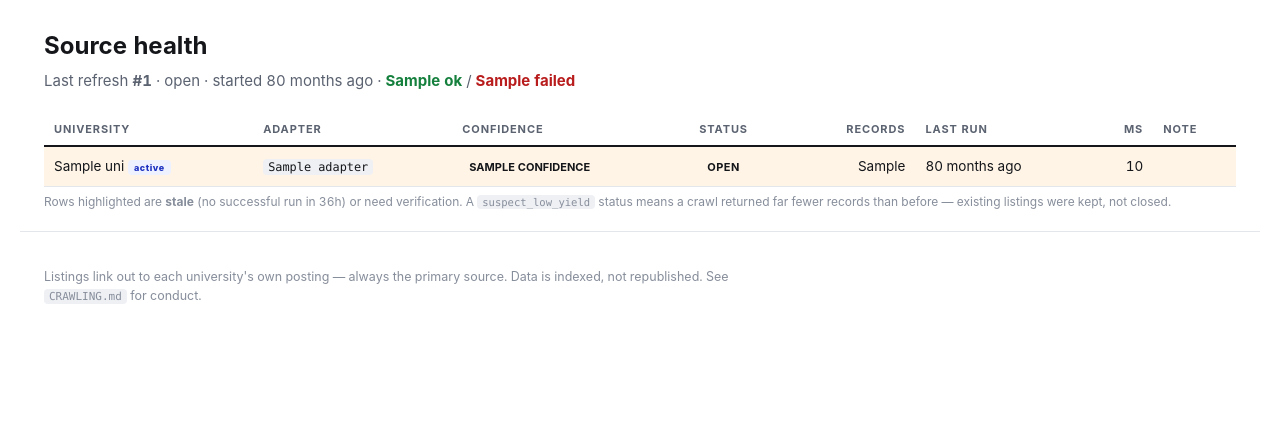
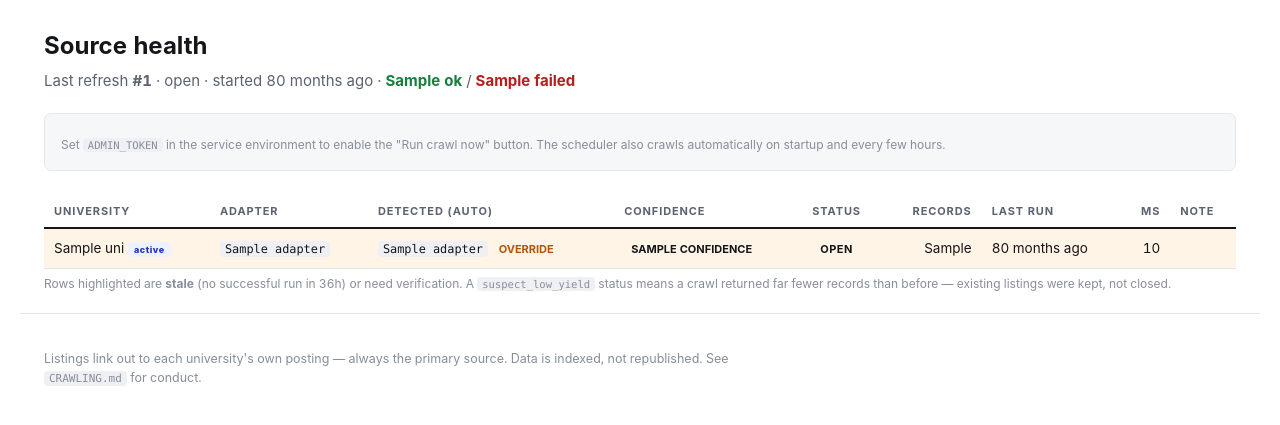
Before and after one commit to barnandbee/c-test4, a FastAPI app: template app/web/templates/admin.html in a window 1280 px wide. Shown: the part 63-488 px from the top of the page. Run offline with FastAPI, Linux system fonts and the light colour scheme; the template is opened without the code that fills it: most values are stand-ins (such as "Sample title", 1, 10 or a date in 2020).

Commit message:
Browser-based "Run crawl now" trigger for free-tier hosts (#3)
Render free tier has no Shell, so add a token-gated 'Run crawl now' button on
/admin that starts a background full crawl (auto-discovering endpoints) and shows
progress. Adds a 'Detected (auto)' column so you can see what each careers page
resolved to vs the configured adapter.

- app/ingest/trigger.py: background refresh with a run-lock + status
- POST /admin/refresh (ADMIN_TOKEN-gated); admin page shows trigger + discovery
- render.yaml: ADMIN_TOKEN via generateValue


Claude-Session: https://claude.ai/code/session_01Q5dfwuDgTweBTADrYHTwf9

Co-authored-by: Claude <noreply@anthropic.com>

```diff
--- a/app/config.py
+++ b/app/config.py
@@ -42,6 +42,9 @@ class Settings(BaseSettings):
 
     # Scheduling: how many times/day the full refresh runs (kept low on purpose)
     refresh_times_per_day: int = 3
+
+    # Token gating the /admin "Run crawl now" trigger. Empty = trigger disabled.
+    admin_token: str = ""
 
     # Run the ingestion scheduler inside the web process (for hosts with no
     # separate worker, e.g. Render's free tier). Off by default: docker-compose
--- a/app/web/routes.py
+++ b/app/web/routes.py
@@ -13,7 +13,7 @@ from fastapi.templating import Jinja2Templates
 from sqlalchemy import desc, select
 from sqlalchemy.orm import Session
 
-from app.config import UNIVERSITY_GROUPS, STATES, load_universities
+from app.config import UNIVERSITY_GROUPS, STATES, get_settings, load_universities
 from app.db import get_session
 from app.models import AdapterRun, CrawlRun, Listing, SavedSearch, utcnow
 from app.queries import Filters, facet_values, search
@@ -253,11 +253,18 @@ def _rss_item(l: Listing) -> str:
 # --- admin / health ----------------------------------------------------------
 @router.get("/admin", response_class=HTMLResponse)
 def admin(request: Request, session: Session = Depends(get_session)):
+    from app.ingest import trigger
+    from app.models import SourceResolution
+
     universities = {u["slug"]: u for u in load_universities()}
     # Latest AdapterRun per university.
     latest: dict[str, AdapterRun] = {}
     for ar in session.scalars(select(AdapterRun).order_by(desc(AdapterRun.started_at))):
         latest.setdefault(ar.university_slug, ar)
+    # Auto-discovery results per university (what the ATS actually resolved to).
+    resolved: dict[str, SourceResolution] = {
+        r.university_slug: r for r in session.scalars(select(SourceResolution))
+    }
 
     now = utcnow()
     rows = []
@@ -270,10 +277,38 @@ def admin(request: Request, session: Session = Depends(get_session)):
             "uni": uni, "slug": slug, "run": ar,
             "stale": stale,
             "confidence": uni.get("confidence", "?"),
+            "resolved": resolved.get(slug),
         })
     last_run = session.scalar(select(CrawlRun).order_by(desc(CrawlRun.started_at)))
-    ctx = {"request": request, "rows": rows, "last_run": last_run, "now": now}
+    ctx = {
+        "request": request, "rows": rows, "last_run": last_run, "now": now,
+        "trigger_enabled": bool(get_settings().admin_token),
+        "trigger": trigger.status(),
+        "flash": request.query_params.get("flash"),
+    }
     return _TEMPLATES.TemplateResponse(request, "admin.html", ctx)
+
+
+@router.post("/admin/refresh")
+def admin_refresh(request: Request, token: str = Form(""),
+                  only: str = Form("")):
+    """Kick off a full crawl (auto-discovering endpoints) in the background.
+
+    Token-gated so nobody but the operator can make the server crawl. Works without
+    shell access — the button on /admin posts here.
+    """
+    from app.ingest import trigger
+
+    expected = get_settings().admin_token
+    if not expected:
+        return RedirectResponse("/admin?flash=trigger-disabled", status_code=303)
+    if token != expected:
+        return RedirectResponse("/admin?flash=bad-token", status_code=303)
+    only_list = [s for s in only.replace(",", " ").split() if s] or None
+    started = trigger.start(only=only_list)
+    return RedirectResponse(
+        f"/admin?flash={'started' if started else 'already-running'}", status_code=303
+    )
 
 
 def _iso(value: dt.datetime | None) -> str | None:
--- a/app/web/static/style.css
+++ b/app/web/static/style.css
@@ -234,6 +234,20 @@ table.health .num { text-align: right; }
 .conf-high { background: color-mix(in srgb, var(--good) 15%, transparent); color: var(--good); }
 .conf-medium { background: var(--amber-wash); color: var(--amber); }
 .conf-low { background: color-mix(in srgb, var(--bad) 12%, transparent); color: var(--bad); }
+.muted { color: var(--ink-3); }
+
+.banner { padding: 10px 14px; border-radius: var(--radius); font-size: 13.5px; margin: 10px 0;
+  background: var(--surface-2); color: var(--ink); }
+.banner.ok { background: color-mix(in srgb, var(--good) 14%, transparent); color: var(--good); }
+.banner.bad { background: color-mix(in srgb, var(--bad) 14%, transparent); color: var(--bad); }
+.trigger-box { margin: 16px 0 24px; padding: 16px; border: 1px solid var(--hair);
+  border-radius: var(--radius); background: var(--surface); }
+.trigger-form { display: flex; flex-wrap: wrap; align-items: end; gap: 12px; }
+.trigger-form label { display: flex; flex-direction: column; gap: 5px; font-size: 12px;
+  font-weight: 700; text-transform: uppercase; letter-spacing: .06em; color: var(--ink-2); }
+.trigger-form input { width: 220px; }
+.trigger-form input.only { width: 240px; align-self: flex-end; }
+.trigger-form .btn-primary { width: auto; padding: 9px 20px; }
 
 /* footer ------------------------------------------------------------------ */
 .site-footer { color: var(--ink-3); font-size: 12.5px; padding: 24px; border-top: 1px solid var(--hair); margin-top: 20px; }
--- a/app/web/templates/admin.html
+++ b/app/web/templates/admin.html
@@ -11,13 +11,36 @@
     <span class="bad">{{ last_run.universities_failed }} failed</span>
   </p>
   {% else %}
-  <p class="admin-summary">No crawl has run yet. Run <code>python -m app.ingest.runner</code>.</p>
+  <p class="admin-summary">No crawl has run yet.</p>
   {% endif %}
+
+  {% if flash == 'started' %}<p class="banner ok">Crawl started in the background — refresh this page to watch it progress.</p>{% endif %}
+  {% if flash == 'already-running' %}<p class="banner">A crawl is already running.</p>{% endif %}
+  {% if flash == 'bad-token' %}<p class="banner bad">Wrong admin token.</p>{% endif %}
+  {% if flash == 'trigger-disabled' %}<p class="banner bad">The trigger is disabled — set <code>ADMIN_TOKEN</code> in the service environment.</p>{% endif %}
+
+  <div class="trigger-box">
+    {% if trigger.running %}
+      <p class="banner ok"><strong>Crawl in progress…</strong> started {{ trigger.started_at|ago }}. Refresh to watch the table update.</p>
+    {% elif trigger_enabled %}
+      <form method="post" action="/admin/refresh" class="trigger-form">
+        <label>Run crawl now
+          <input type="password" name="token" placeholder="admin token" required autocomplete="off">
+        </label>
+        <input type="text" name="only" placeholder="optional: slugs e.g. rmit uwa" class="only">
+        <button type="submit" class="btn-primary">Crawl</button>
+      </form>
+      <p class="hint">Auto-discovers each ATS from its careers page, then crawls. Full run takes a while (polite rate limits).</p>
+    {% else %}
+      <p class="hint">Set <code>ADMIN_TOKEN</code> in the service environment to enable the "Run crawl now" button. The scheduler also crawls automatically on startup and every few hours.</p>
+    {% endif %}
+    {% if trigger.last_error %}<p class="banner bad">Last crawl error: {{ trigger.last_error }}</p>{% endif %}
+  </div>
 
   <table class="health">
     <thead>
       <tr>
-        <th>University</th><th>Adapter</th><th>Confidence</th>
+        <th>University</th><th>Adapter</th><th>Detected (auto)</th><th>Confidence</th>
         <th>Status</th><th class="num">Records</th><th>Last run</th><th class="num">ms</th><th>Note</th>
       </tr>
     </thead>
@@ -26,6 +49,12 @@
       <tr class="{{ 'row-stale' if r.stale else '' }}">
         <td>{{ r.uni.name }} <span class="state-badge sm">{{ r.uni.state }}</span></td>
         <td><code>{{ r.uni.adapter }}</code></td>
+        <td>
+          {% if r.resolved %}
+            <code>{{ r.resolved.adapter }}</code>
+            {% if r.resolved.adapter != r.uni.adapter %}<span class="conf conf-medium">override</span>{% endif %}
+          {% else %}<span class="muted">—</span>{% endif %}
+        </td>
         <td><span class="conf conf-{{ r.confidence }}">{{ r.confidence }}</span></td>
         {% if r.run %}
           <td><span class="status status-{{ r.run.status }}">{{ r.run.status|replace('_',' ') }}</span></td>
--- a/render.yaml
+++ b/render.yaml
@@ -38,3 +38,7 @@ services:
         value: "3"
       - key: RESPECT_ROBOTS
         value: "true"
+      # Gates the "Run crawl now" button on /admin. Render generates a value;
+      # read it from the service's Environment tab to use the button.
+      - key: ADMIN_TOKEN
+        generateValue: true
```
Also changed, not shown: app/ingest/trigger.py (added, +50 -0 lines).
